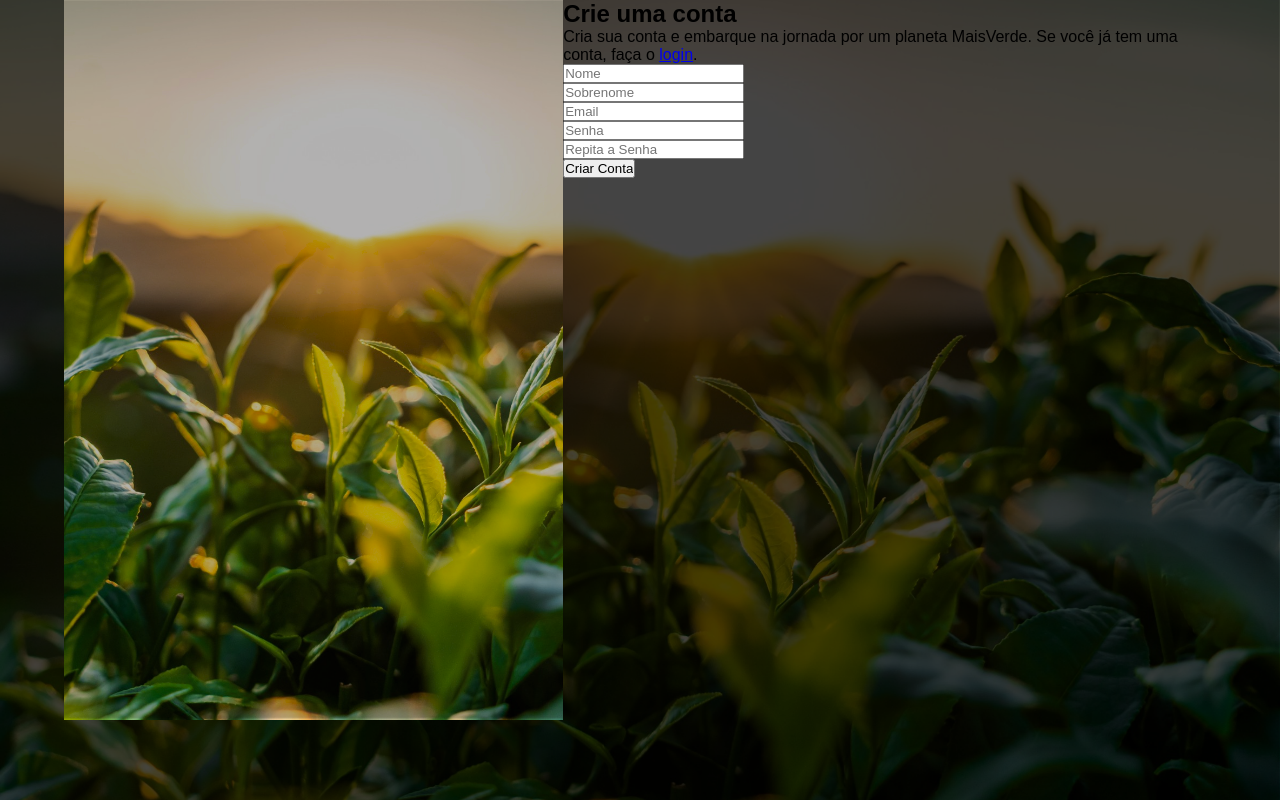
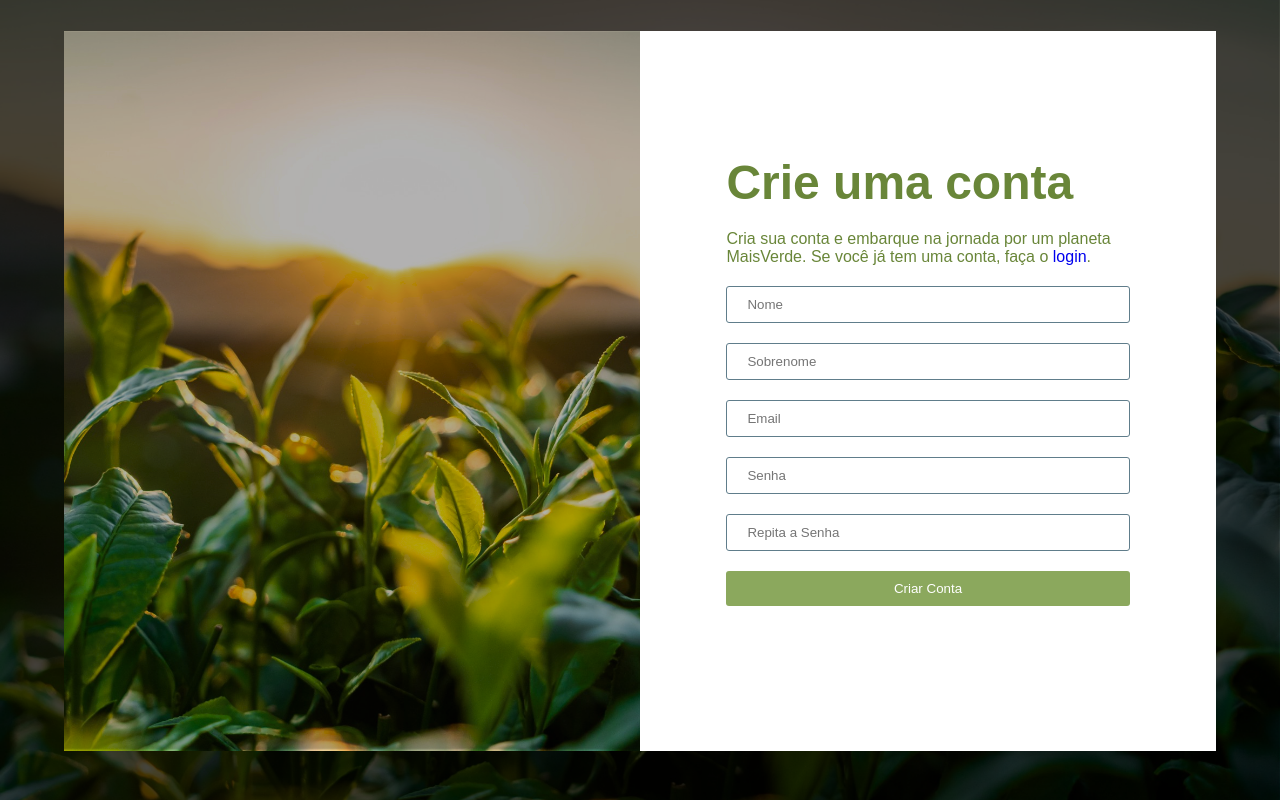
Before and after one commit to kauassilva/MaisVerde, a PHP site: page / in a window 1280 px wide. Run offline with PHP 8.4, Linux system fonts and the light colour scheme.

Commit message:
update style.css

```diff
--- a/styles/style.css
+++ b/styles/style.css
@@ -5,7 +5,7 @@
   font-family: Arial, Helvetica, sans-serif;
 }
 body {
-  background: url(images/background.png);
+  background: url(../images/background.png);
   background-repeat: no-repeat;
   background-position: center center;
   background-attachment: fixed;
@@ -15,9 +15,9 @@ section {
   display: flex;
   width: 90%;
   height: 90vh;
-  margin-top: 2,4%;
+  margin-top: 2.4%;
   margin-left: 5%;
-  /* position: relative */
+  /* position: relative; */
 }
 
 .imgBox {
@@ -29,4 +29,57 @@ section {
   width: 100%;
   height: 100%;
   object-fit: cover;
+  /* position: absolute; */
+  /* top: 0; */
+  /* left: 0; */
 }
+
+.conBox {
+  background-color: #fff;
+  display: flex;
+  justify-content: center;
+  align-items: center;
+  width: 50%;
+  height: 100%;
+}
+
+.form {
+  width: 70%;
+}
+.form h1 {
+  color: #698639;
+  font-size: 3em;
+  margin-bottom: 20px;
+  /* display: inline-block; */
+  /* font-weight: 600; */
+}
+.form p {
+  margin-bottom: 20px;
+  color: #698639;
+}
+.form p a {
+  text-decoration: none;
+}
+.form .field {
+  margin-bottom: 20px;
+}
+.form .field input {
+  width: 100%;
+  padding: 10px 20px;
+  outline: none;
+  border: 1px solid #607d8b;
+  font: 16px;
+  color: #8ba85d;
+  background: transparent;
+  border-radius: 3px;
+  /* font-weight: 400; */
+}
+.form .field input[type="submit"] {
+  background-color: #8ba85d;
+  color: #fff;
+  border: none;
+  cursor: pointer;
+  /* padding: 10px; */
+  /* outline: none; */
+  /* font-weight: 500; */
+}
```
